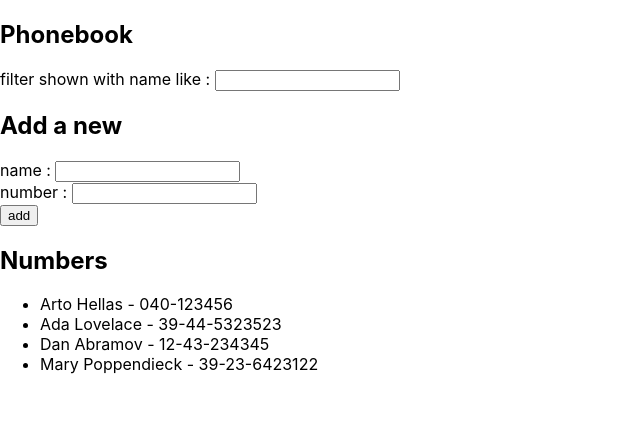
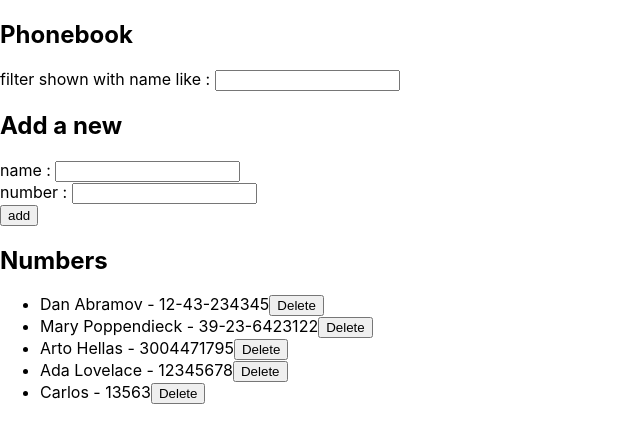
Before and after one commit to GrajalesU/part2_2.6-2.10, a React (Create React App) app: page / in a window 1280 px wide. Shown: the top 442 px of the page, without its empty margins (0-640 px from the left). Built offline with nearby package versions, Linux system fonts and the light colour scheme; data requests are answered from the project's data file.

Commit message:
2.15-2.19

```diff
--- a/db.json
+++ b/db.json
@@ -1,24 +1,24 @@
 {
   "persons": [
     {
+      "name": "Dan Abramov",
+      "number": "12-43-234345"
+    },
+    {
+      "name": "Mary Poppendieck",
+      "number": "39-23-6423122"
+    },
+    {
       "name": "Arto Hellas",
-      "number": "040-123456",
-      "id": 1
+      "number": "3004471795"
     },
     {
       "name": "Ada Lovelace",
-      "number": "39-44-5323523",
-      "id": 2
+      "number": "12345678"
     },
     {
-      "name": "Dan Abramov",
-      "number": "12-43-234345",
-      "id": 3
-    },
-    {
-      "name": "Mary Poppendieck",
-      "number": "39-23-6423122",
-      "id": 4
+      "name": "Carlos",
+      "number": "13563"
     }
   ]
 }
--- a/package.json
+++ b/package.json
@@ -18,7 +18,7 @@
     "build": "react-scripts build",
     "test": "react-scripts test",
     "eject": "react-scripts eject",
-    "server": "json-server -p3001 --watch db.json"
+    "server": "json-server -p3001 --id number --watch db.json"
   },
   "eslintConfig": {
     "extends": [
--- a/src/App.css
+++ b/src/App.css
@@ -1,38 +1,35 @@
-.App {
-  text-align: center;
+.floating {
+  position: relative;
 }
 
-.App-logo {
-  height: 40vmin;
-  pointer-events: none;
+.notification {
+  position: absolute;
+  background: cadetblue;
+  border-radius: 5px;
+  padding: 10px;
+  display: grid;
+  grid-template-columns: 10fr 1fr;
+  width: 30%;
+  left: 50%;
 }
 
-@media (prefers-reduced-motion: no-preference) {
-  .App-logo {
-    animation: App-logo-spin infinite 20s linear;
-  }
+.notification > p {
+  padding-left: 10px;
+  font-size: 18px;
+  font-weight: 600;
+  position: relative;
 }
 
-.App-header {
-  background-color: #282c34;
-  min-height: 100vh;
-  display: flex;
-  flex-direction: column;
-  align-items: center;
-  justify-content: center;
-  font-size: calc(10px + 2vmin);
-  color: white;
+.notification > button {
+  position: relative;
+  border-radius: 100%;
+  top: calc(80% - 30px);
+  width: 30px;
+  height: 30px;
+  background: rgb(132, 218, 221);
+  border: 0px;
 }
 
-.App-link {
-  color: #61dafb;
+.notification > button:hover {
+  background: rgb(118, 194, 197);
 }
-
-@keyframes App-logo-spin {
-  from {
-    transform: rotate(0deg);
-  }
-  to {
-    transform: rotate(360deg);
-  }
-}
--- a/src/components/App.js
+++ b/src/components/App.js
@@ -2,12 +2,17 @@ import React, { useState, useEffect } from "react";
 import Filter from "./Filter";
 import PersonForm from "./PersonForm";
 import Persons from "./Persons";
-import axios from "axios";
-
+import Notification from "./Notification";
+import { getAll, create, del, update } from "../services/persons";
+import "../App.css";
 const App = () => {
   const [persons, setPersons] = useState([]);
-  const [newPerson, setNewPerson] = useState({ name: "", number: "" });
+  const [newPerson, setNewPerson] = useState({
+    name: "",
+    number: "",
+  });
   const [nameFilter, setNameFilter] = useState("");
+  const [notification, setNotification] = useState(null);
 
   const handleFilter = (e) => {
     setNameFilter(e.target.value);
@@ -16,7 +21,7 @@ const App = () => {
   const handleNewPerson = (e) => {
     e.preventDefault();
     const numberExists = persons.some(
-      (person) => person.number === newPerson.number
+      ({ number }) => number === newPerson.number
     );
     if (numberExists) {
       alert(
@@ -24,24 +29,72 @@ const App = () => {
       );
       return;
     }
-    setPersons([...persons, newPerson]);
-    setNewPerson({ name: "", number: "" });
+    const sameNamePerson = persons.find(({ name }) => name === newPerson.name);
+    if (sameNamePerson) {
+      const response = window.confirm(
+        `${sameNamePerson.name} is already added to phonebook, replace the old number with a new one`
+      );
+      if (response) {
+        update(sameNamePerson.number, newPerson);
+        setNotification(`${newPerson.name} number was modified...`);
+        setTimeout(() => {
+          setNotification(null);
+        }, 3000);
+        const filteredPersons = persons.filter(({ name }) => {
+          return name !== sameNamePerson.name;
+        });
+        setPersons([...filteredPersons, newPerson]);
+        setNewPerson({ name: "", number: "" });
+      }
+      return;
+    }
+    create(newPerson).then(() => {
+      setNotification(`${newPerson.name} was created...`);
+      setTimeout(() => {
+        setNotification(null);
+      }, 3000);
+      setPersons([...persons, newPerson]);
+      setNewPerson({ name: "", number: "" });
+    });
   };
 
   const handleChange = (e) => {
     setNewPerson({ ...newPerson, [e.target.name]: e.target.value });
   };
 
+  const handleDelete = (e) => {
+    const selectedPerson = persons.find(({ number }) => {
+      return number === e.target.id;
+    }).name;
+    const isAgree = window.confirm(
+      `do you really want to delete ${selectedPerson}`
+    );
+    if (isAgree) {
+      del(e.target.id).then(() => {
+        setPersons(
+          persons.filter(({ number }) => {
+            return number !== e.target.id;
+          })
+        );
+        setNotification(`${selectedPerson} was deleted...`);
+        setTimeout(() => {
+          setNotification(null);
+        }, 3000);
+      });
+    }
+  };
+
   useEffect(() => {
-    axios.get("http://localhost:3001/persons").then((promise) => {
-      console.log(promise, promise.data);
-      setPersons(promise.data);
+    getAll().then((initialPersons) => {
+      setPersons(initialPersons);
     });
   }, []);
 
   return (
     <div>
+      <Notification message={notification} setNotification={setNotification} />
       <h2>Phonebook</h2>
+
       <Filter handleFilter={handleFilter} />
       <h2>Add a new</h2>
       <PersonForm
@@ -50,7 +103,7 @@ const App = () => {
         handleChange={handleChange}
       />
       <h2>Numbers</h2>
-      <Persons persons={persons} nameFilter={nameFilter} />
+      <Persons persons={persons} nameFilter={nameFilter} del={handleDelete} />
     </div>
   );
 };
@@ -58,5 +111,9 @@ const App = () => {
 // me demoré 2 horas haciendo estos ejercicios (2.6-2.10)
 //2.11 necesita de este proyecto
 //me demoré 30 minutos haciendo este ejercicio (2.11)
+//2.15-2.18 necesitan de este proyecto
+// me demoré 2 horas haciendo estos ejercicios (2.15-2.18)
+//2.19-2.20 necesitan de este proyecto
+// me demoré 30 hora haciendo el ejercicio 2.19
 
 export default App;
--- /dev/null
+++ b/src/components/Notification.js
@@ -0,0 +1,19 @@
+const Notification = ({ message, setNotification }) => {
+  if (message === null) return null;
+  return (
+    <div className="floating">
+      <div className="notification">
+        <p>{message}</p>
+        <button
+          onClick={() => {
+            setNotification(null);
+          }}
+        >
+          X
+        </button>
+      </div>
+    </div>
+  );
+};
+
+export default Notification;
--- a/src/components/Persons.js
+++ b/src/components/Persons.js
@@ -1,15 +1,18 @@
 import React from "react";
 
-const Persons = ({ persons, nameFilter }) => {
+const Persons = ({ persons, nameFilter, del }) => {
   return (
     <ul>
       {persons
         .filter(({ name }) => {
-          return name.toLowerCase().indexOf(nameFilter.toLowerCase()) !== -1;
+          return name.toLowerCase().includes(nameFilter.toLowerCase());
         })
-        .map(({ name, number, id }) => (
-          <li key={id}>
+        .map(({ name, number }) => (
+          <li key={number}>
             {name} - {number}
+            <button id={number} onClick={del}>
+              Delete
+            </button>
           </li>
         ))}
     </ul>
--- /dev/null
+++ b/src/services/persons.js
@@ -0,0 +1,20 @@
+import axios from "axios";
+
+const DB_URL = "http://localhost:3001/persons";
+
+export const getAll = () => {
+  return axios.get(DB_URL).then((response) => response.data);
+};
+
+export const create = (newPerson) => {
+  return axios.post(DB_URL, newPerson).then((response) => response.data);
+};
+
+export const update = (number, newPerson) => {
+  del(number);
+  create(newPerson);
+}; // I don't use axios put method because my primaryKey is the number of person
+
+export const del = (number) => {
+  return axios.delete(`${DB_URL}/${number}`).then((response) => response.data);
+};
```
